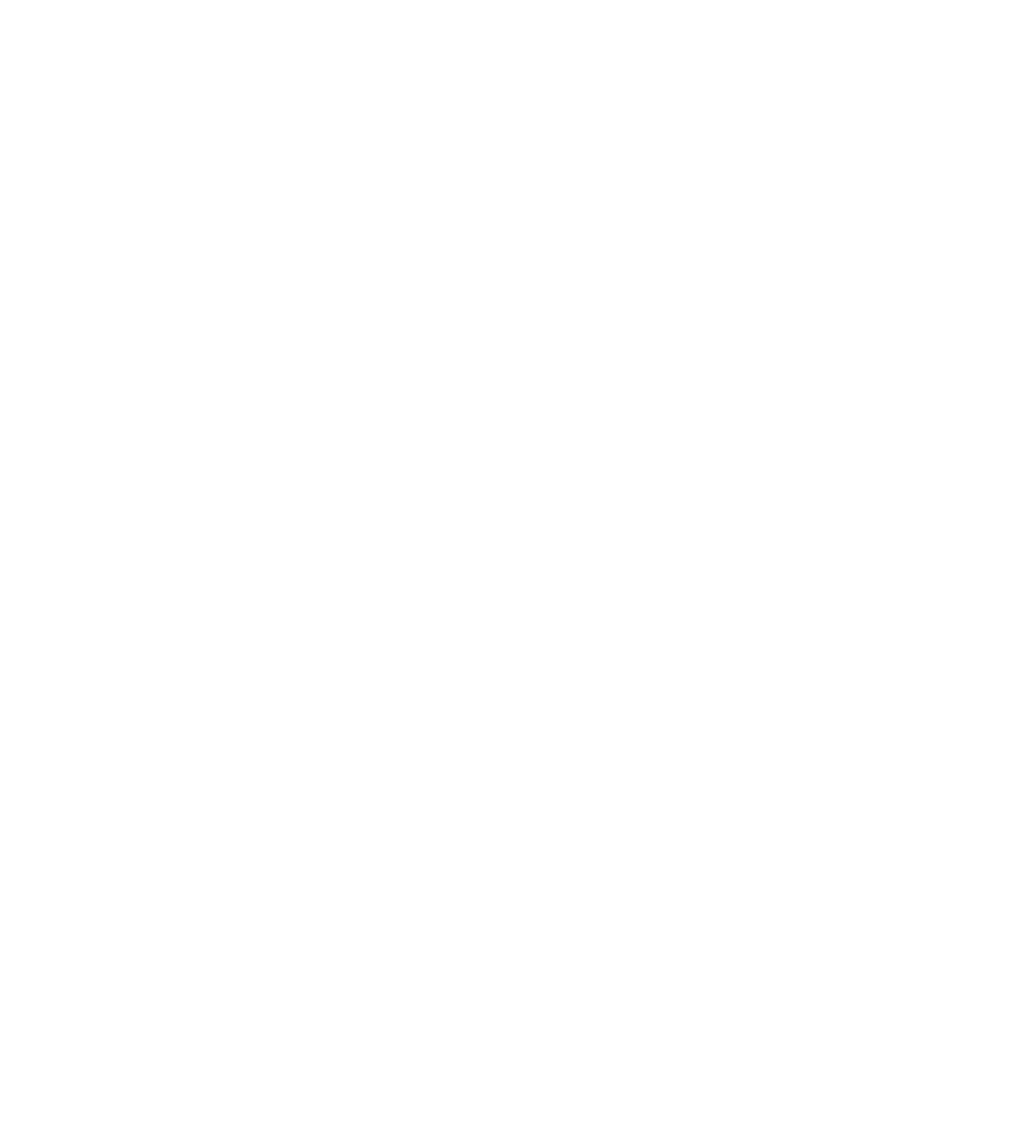
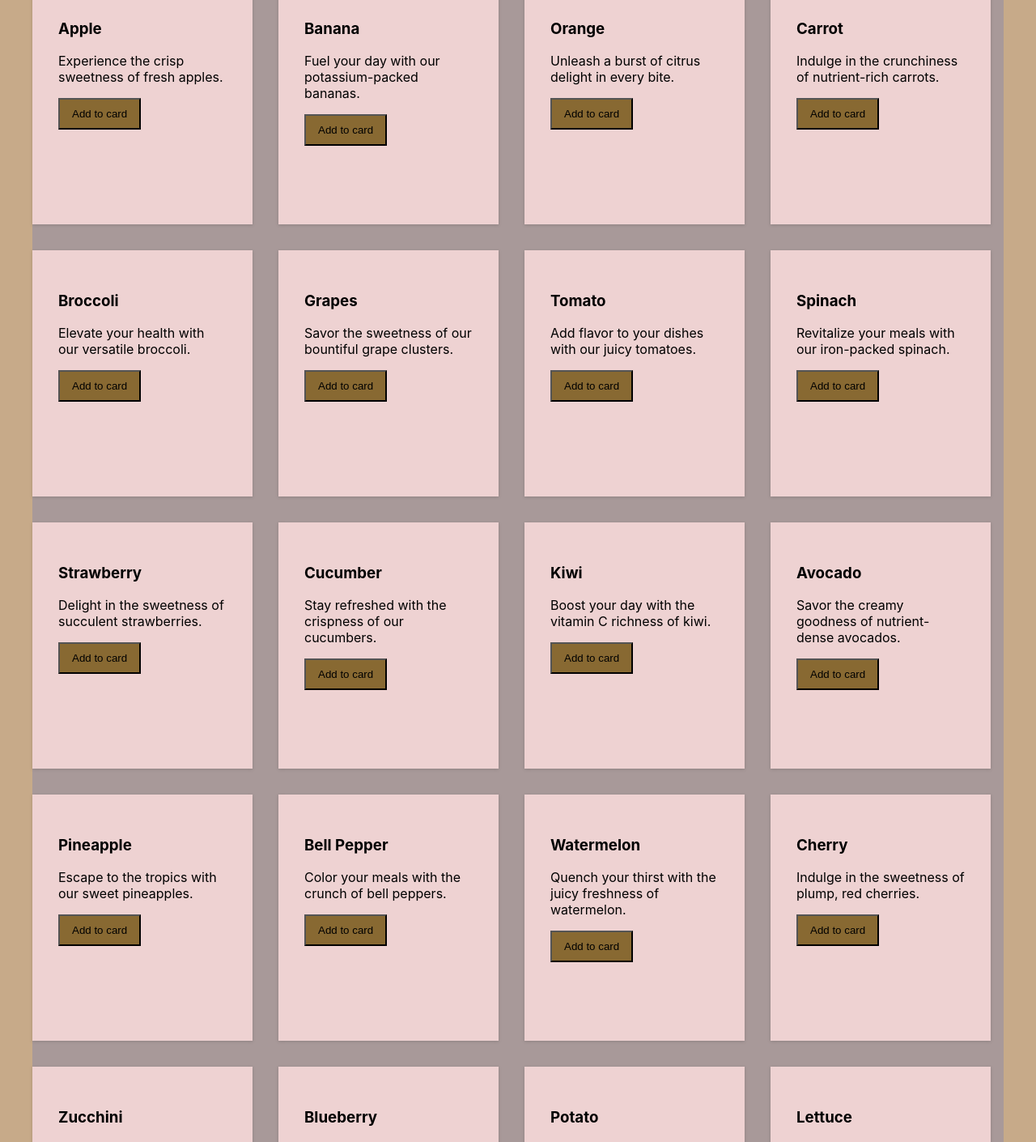
Before and after one commit to ArnoldasVas/shop, a React (Create React App) app: page / in a window 1280 px wide. Shown: the part 160-1570 px from the top of the page at 81% size. Before the commit the page ends 800 px from the top, so only its background shows below. Built offline with nearby package versions, Linux system fonts and the light colour scheme.

Commit message:
shop cards

```diff
--- /dev/null
+++ b/src/components/Card/Card.jsx
@@ -0,0 +1,14 @@
+import React from 'react';
+import './card.scss';
+
+function Card({ title, description }) {
+  return (
+    <div className="card">
+      <h3>{title}</h3>
+      <p>{description}</p>
+      <button>Add to card</button>
+    </div>
+  );
+}
+
+export default Card;
--- /dev/null
+++ b/src/components/Card/card.scss
@@ -0,0 +1,22 @@
+.card {
+  background-color: rgb(238, 210, 210);
+  height: 15rem;
+  width: 13rem;
+  padding: 2rem;
+  box-shadow: rgba(0, 0, 0, 0.16) 0px 1px 4px;
+}
+
+button {
+  padding: 10px 15px;
+
+  background-color: rgb(136, 105, 50);
+  cursor: pointer;
+  transition: all 0.2s ease;
+
+  &:hover {
+    color: orange;
+  }
+  &:active {
+    color: orangered;
+  }
+}
--- a/src/components/Main/Main.jsx
+++ b/src/components/Main/Main.jsx
@@ -1,11 +1,23 @@
 import React from 'react';
+import { mockData } from '../../mockData';
+//components
+import Card from '../Card/Card';
+
+import './main.scss';
 
 function Main() {
+  console.log(mockData);
   return (
-    <main>
-      <div>
-        <h1>Items</h1>
-      </div>
+    <main className="main-container">
+      {mockData.map((item) => {
+        return (
+          <Card
+            key={item.title}
+            title={item.title}
+            description={item.description}
+          />
+        );
+      })}
     </main>
   );
 }
--- a/src/components/Main/main.scss
+++ b/src/components/Main/main.scss
@@ -0,0 +1,8 @@
+.main-container {
+  background-color: rgb(168, 153, 153);
+  display: flex;
+  gap: 2rem;
+  flex-wrap: wrap;
+  max-width: 1200px;
+  margin: 0 auto;
+}
--- a/src/components/Navbar/navbar.scss
+++ b/src/components/Navbar/navbar.scss
@@ -3,8 +3,9 @@
   justify-content: space-between;
   align-items: center;
   padding: 1rem 2rem;
-  background-color: rgb(228, 162, 39);
+  background-color: rgb(100, 93, 117);
   color: var(--dark-bg);
+  margin-bottom: 2rem;
 
   ul {
     display: flex;
@@ -12,6 +13,7 @@
     column-gap: 2rem;
 
     li {
+      color: rgb(196, 123, 28);
       cursor: pointer;
       transition: all 0.2s ease;
 
--- a/src/index.css
+++ b/src/index.css
@@ -1,4 +1,6 @@
 body {
+  background-color: rgb(199, 170, 137);
+
   margin: 0;
   font-family: -apple-system, BlinkMacSystemFont, 'Segoe UI', 'Roboto', 'Oxygen',
     'Ubuntu', 'Cantarell', 'Fira Sans', 'Droid Sans', 'Helvetica Neue',
--- /dev/null
+++ b/src/mockData.js
@@ -0,0 +1,82 @@
+export const mockData = [
+  {
+    title: 'Apple',
+    description: 'Experience the crisp sweetness of fresh apples.',
+  },
+  {
+    title: 'Banana',
+    description: 'Fuel your day with our potassium-packed bananas.',
+  },
+  {
+    title: 'Orange',
+    description: 'Unleash a burst of citrus delight in every bite.',
+  },
+  {
+    title: 'Carrot',
+    description: 'Indulge in the crunchiness of nutrient-rich carrots.',
+  },
+  {
+    title: 'Broccoli',
+    description: 'Elevate your health with our versatile broccoli.',
+  },
+  {
+    title: 'Grapes',
+    description: 'Savor the sweetness of our bountiful grape clusters.',
+  },
+  {
+    title: 'Tomato',
+    description: 'Add flavor to your dishes with our juicy tomatoes.',
+  },
+  {
+    title: 'Spinach',
+    description: 'Revitalize your meals with our iron-packed spinach.',
+  },
+  {
+    title: 'Strawberry',
+    description: 'Delight in the sweetness of succulent strawberries.',
+  },
+  {
+    title: 'Cucumber',
+    description: 'Stay refreshed with the crispness of our cucumbers.',
+  },
+  {
+    title: 'Kiwi',
+    description: 'Boost your day with the vitamin C richness of kiwi.',
+  },
+  {
+    title: 'Avocado',
+    description: 'Savor the creamy goodness of nutrient-dense avocados.',
+  },
+  {
+    title: 'Pineapple',
+    description: 'Escape to the tropics with our sweet pineapples.',
+  },
+  {
+    title: 'Bell Pepper',
+    description: 'Color your meals with the crunch of bell peppers.',
+  },
+  {
+    title: 'Watermelon',
+    description: 'Quench your thirst with the juicy freshness of watermelon.',
+  },
+  {
+    title: 'Cherry',
+    description: 'Indulge in the sweetness of plump, red cherries.',
+  },
+  {
+    title: 'Zucchini',
+    description: 'Transform your recipes with the versatility of zucchini.',
+  },
+  {
+    title: 'Blueberry',
+    description: 'Enjoy a burst of antioxidants with our blueberries.',
+  },
+  {
+    title: 'Potato',
+    description: 'Ignite your culinary creativity with our versatile potatoes.',
+  },
+  {
+    title: 'Lettuce',
+    description: 'Create vibrant salads with our crisp and fresh lettuce.',
+  },
+];
```
